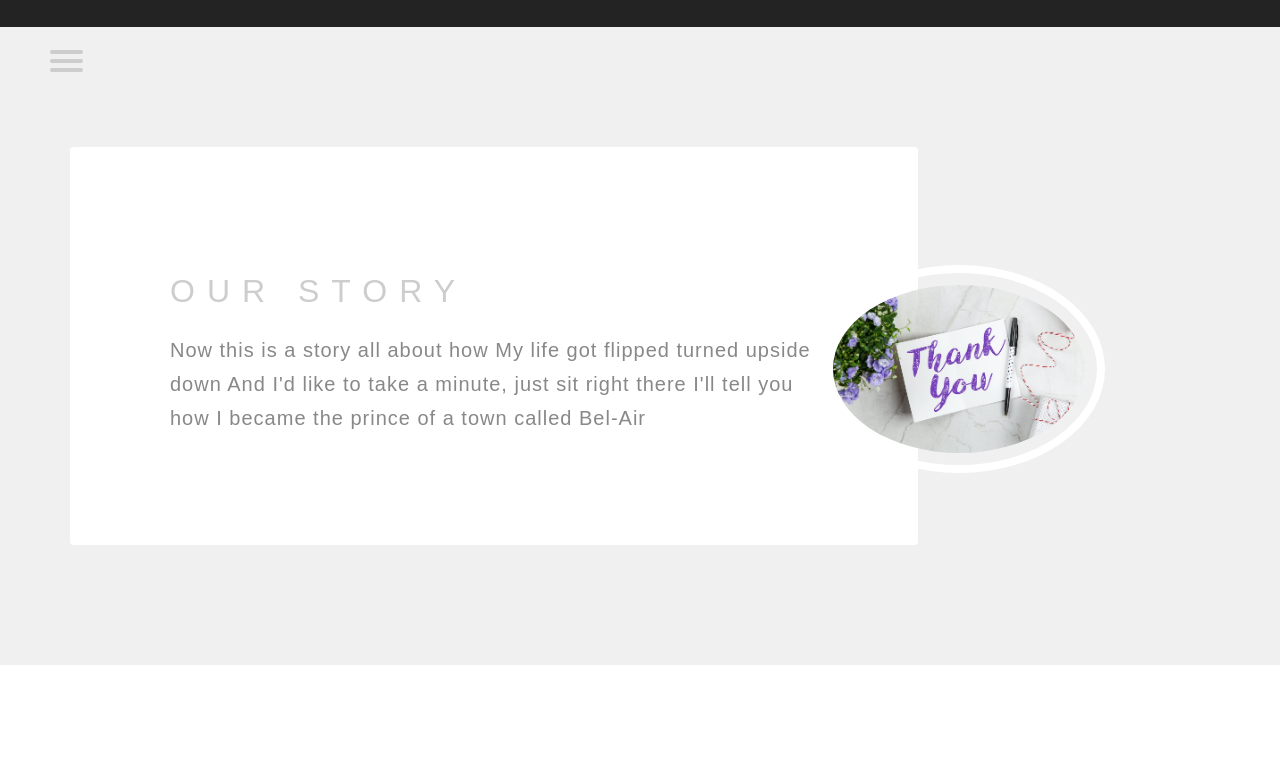
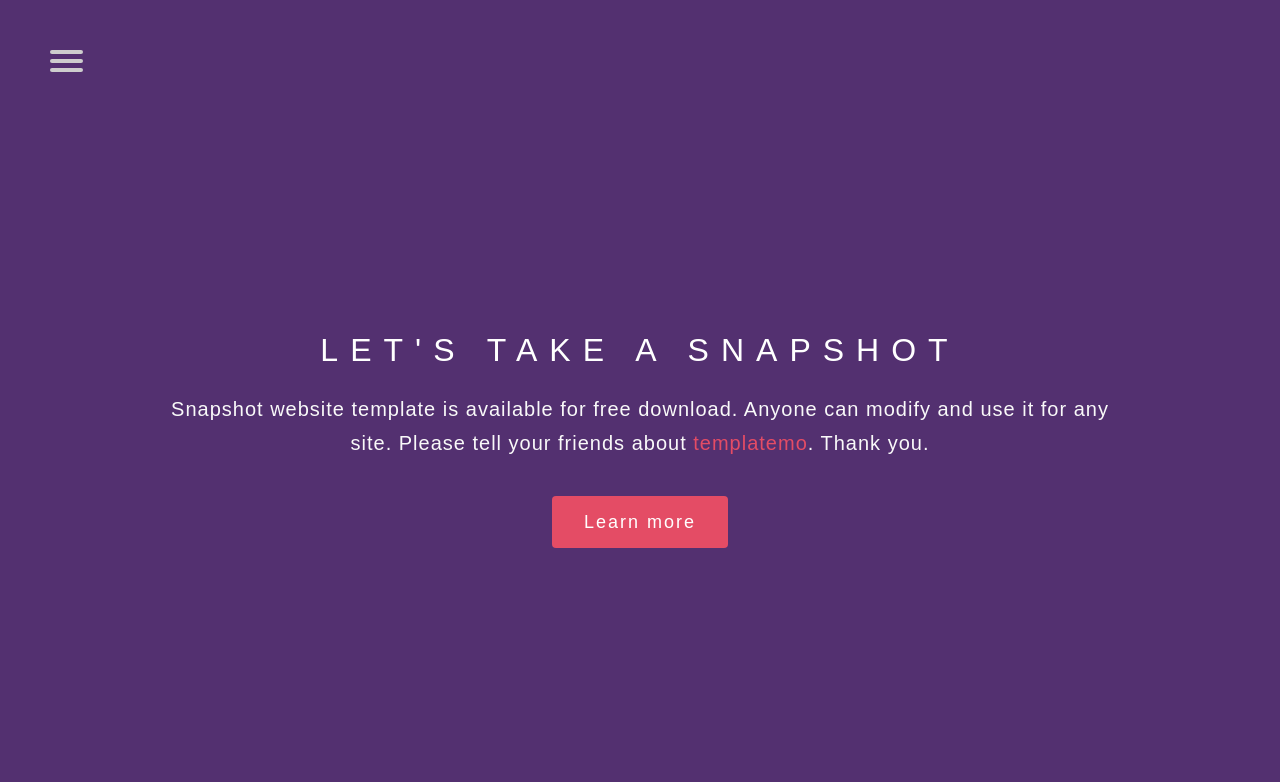
Before and after one commit to rdelir/livingston_clone, a plain HTML site: page index.html in a window 1280 px wide. Shown: the top 782 px of the page. Drawn offline with Linux system fonts and the light colour scheme.

Commit message:
I'm Trying

```diff
--- a/index.html
+++ b/index.html
@@ -65,6 +65,20 @@ http://tympanus.net/codrops/2013/06/18/caption-hover-effects/
 
 
 <!-- Home section -->
+<section id="home">
+  <div class="overlay"></div>
+  <div class="container">
+    <div class="row">
+
+      <div class="col-md-offset-1 col-md-10 col-sm-12 wow fadeInUp" data-wow-delay="0.3s">
+        <h1 class="wow fadeInUp" data-wow-delay="0.6s">Let's take a snapshot</h1>
+        <p class="wow fadeInUp" data-wow-delay="0.9s">Snapshot website template is available for free download. Anyone can modify and use it for any site. Please tell your friends about <a rel="nofollow" href="http://www.templatemo.com">templatemo</a>. Thank you.</p>
+        <a href="#about" class="smoothScroll btn btn-success btn-lg wow fadeInUp" data-wow-delay="1.2s">Learn more</a>
+      </div>
+
+    </div>
+  </div>
+</section>
 <!-- About section -->
 
 <section id="about">
```
